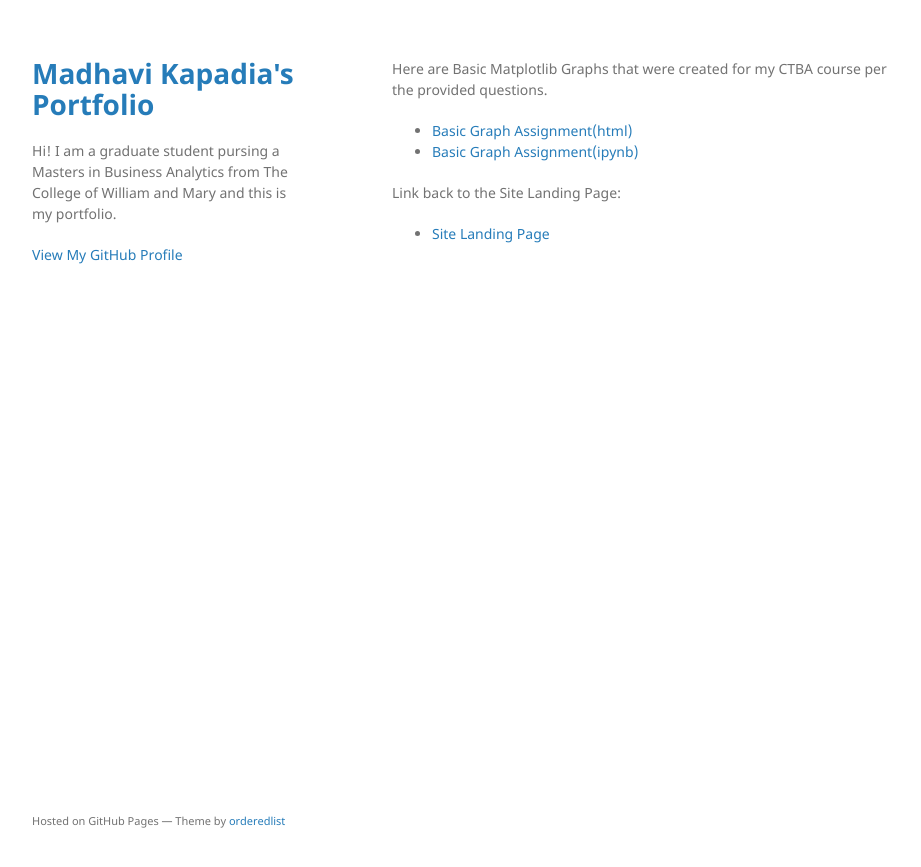
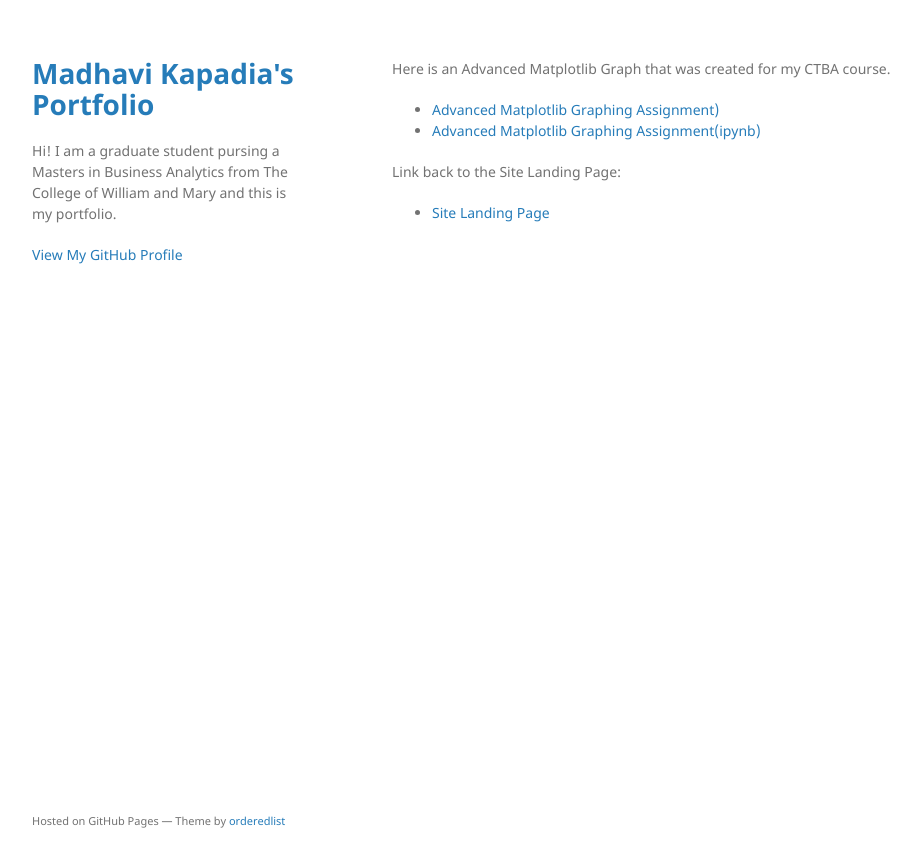
Before and after one commit to mvkapadia/mvkapadia.github.io, a Jekyll site: the page built from M2: Basic Matplotlib Graphing/index.md, in a window 1280 px wide. Shown: the top 867 px of the page, without its empty margins (178-1099 px from the left). Built offline with Jekyll 4.4.1, drawn with Linux system fonts in a browser that asks for light colours; our own code applies the rules of GitHub Pages for plain Markdown files.

Commit message:
Update index.md

```diff
--- a/M2: Basic Matplotlib Graphing/index.md
+++ b/M2: Basic Matplotlib Graphing/index.md
@@ -1,11 +1,11 @@
 ---
-title: Basic Matplotlib Graphing
+title: Advanced Matplotlib Graphing
 description: An assignment from my CTBA course that required the creation of graphs in Juypter.
 ---
 
-Here are Basic Matplotlib Graphs that were created for my CTBA course per the provided questions.
-- [Basic Graph Assignment(html)](BasicGraphAssignment.html)
-- [Basic Graph Assignment(ipynb)](BasicGraphAssignment.ipynb)
+Here is an Advanced Matplotlib Graph that was created for my CTBA course.
+- [Advanced Matplotlib Graphing Assignment)](Advanced Matplotlib Graphing Assignment.html)
+- [Advanced Matplotlib Graphing Assignment(ipynb)](Advanced Matplotlib Graphing Assignment.ipynb)
 
 Link back to the Site Landing Page:
 - [Site Landing Page](/mvkapadia.github.io/index.md)
```
